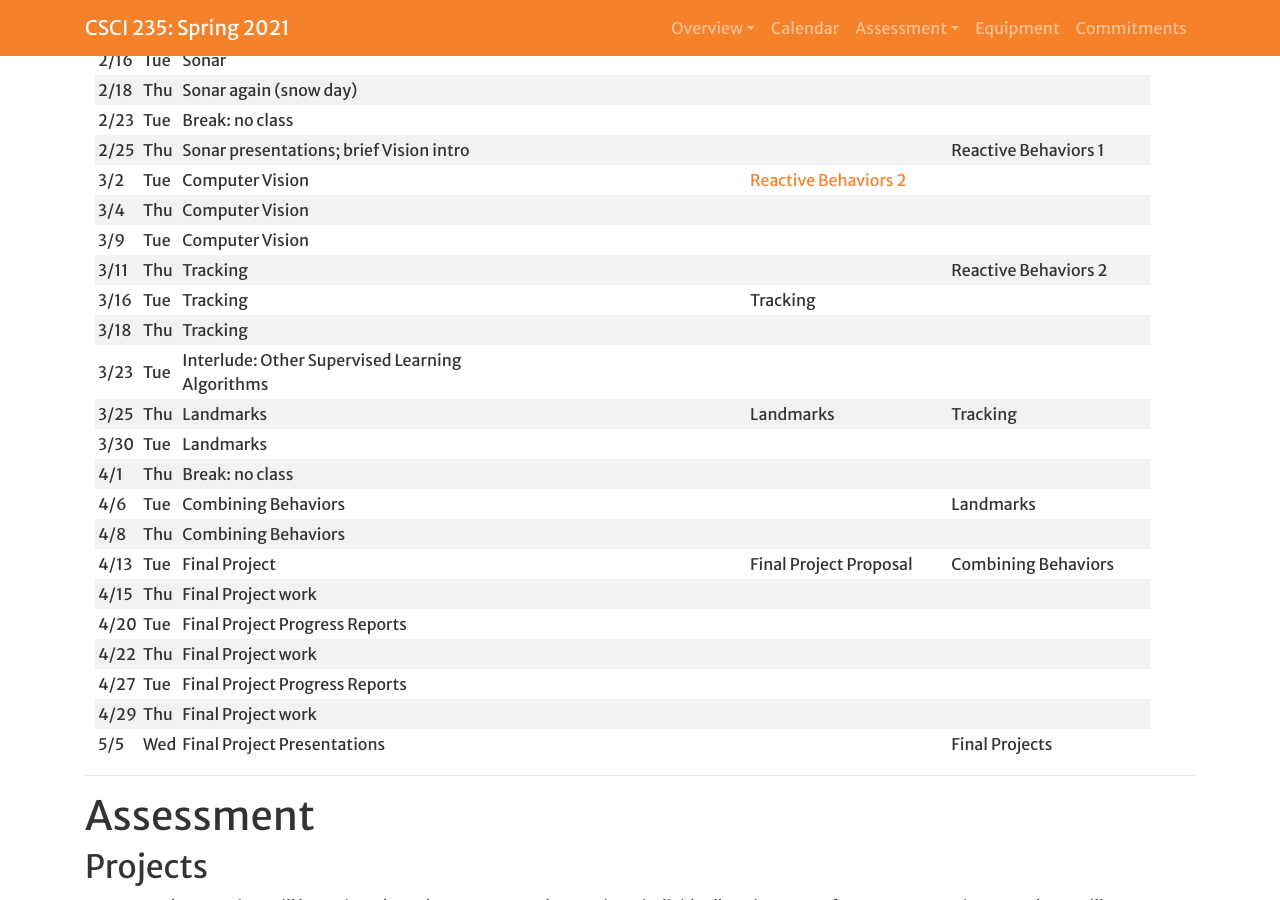
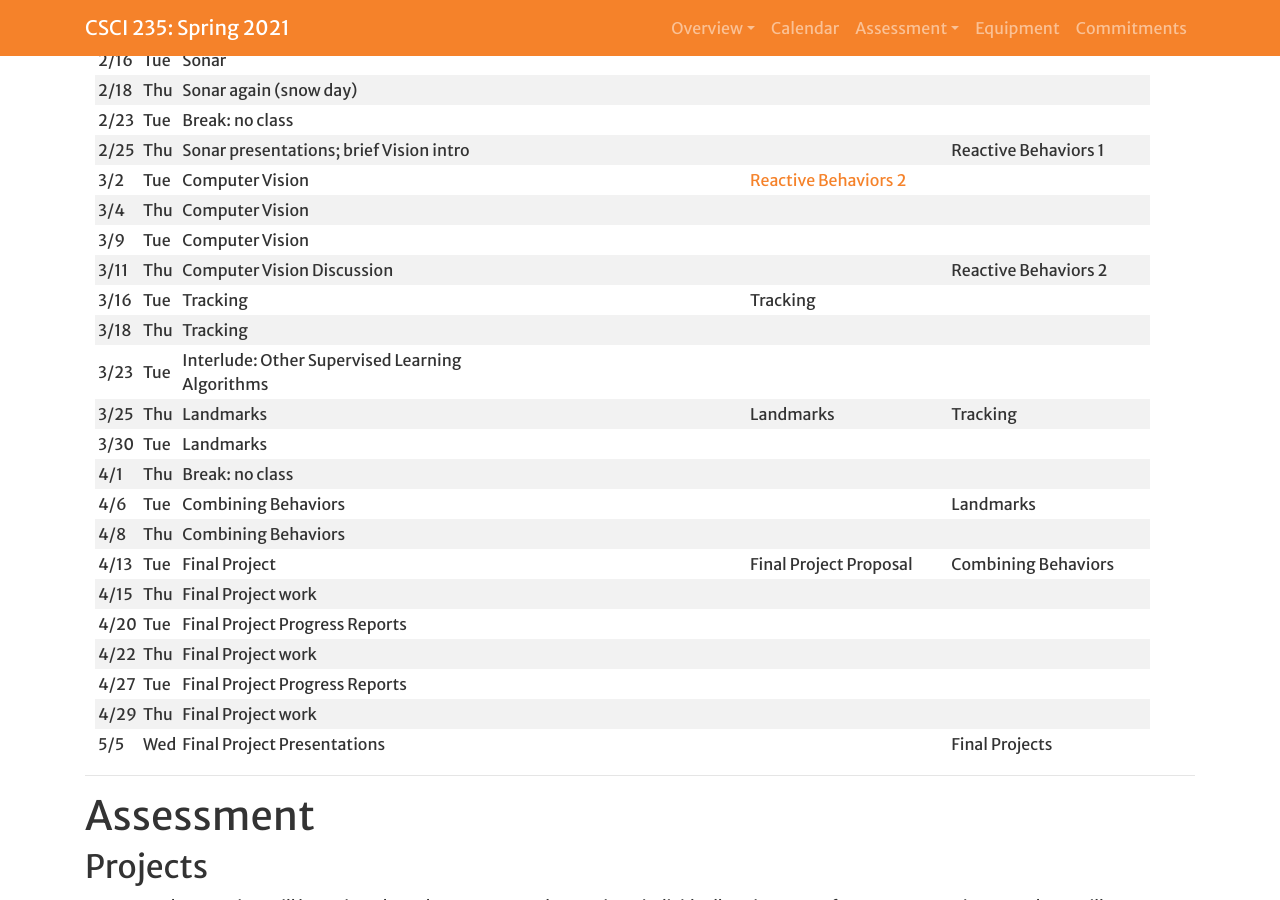
Before and after one commit to Hendrix-CS/csci235, a Jekyll site: the page built from index.md, in a window 1280 px wide and 900 px high, scrolled down 1657 px. Built offline with Jekyll 4.4.1, drawn with Linux system fonts in a browser that asks for light colours; a script that is not in the unit is left out; our own code applies the rules of GitHub Pages for plain Markdown files.

Commit message:
Another schedule edit.

```diff
--- a/index.md
+++ b/index.md
@@ -48,7 +48,7 @@ Upon completing this course, our goal is for you to be able to:
 | 3/2  | Tue | Computer Vision |  |  [Reactive Behaviors 2]({{site.baseurl}}/projects/Vision1.html) |  |
 | 3/4  | Thu | Computer Vision |  |  |  |
 | 3/9 | Tue | Computer Vision  |  |  | |
-| 3/11 | Thu | Tracking  |  |  | Reactive Behaviors 2  |
+| 3/11 | Thu | Computer Vision Discussion  |  |  | Reactive Behaviors 2  |
 | 3/16 | Tue | Tracking |  | Tracking |  |
 | 3/18 | Thu | Tracking |  |  |  |
 | 3/23 | Tue | Interlude: Other Supervised Learning Algorithms |  |  |  |
```
